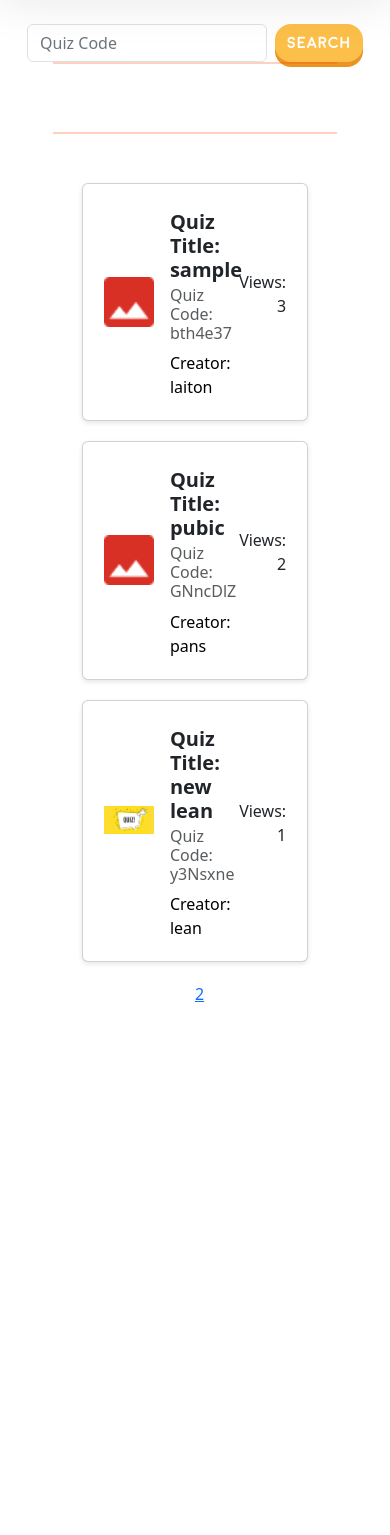
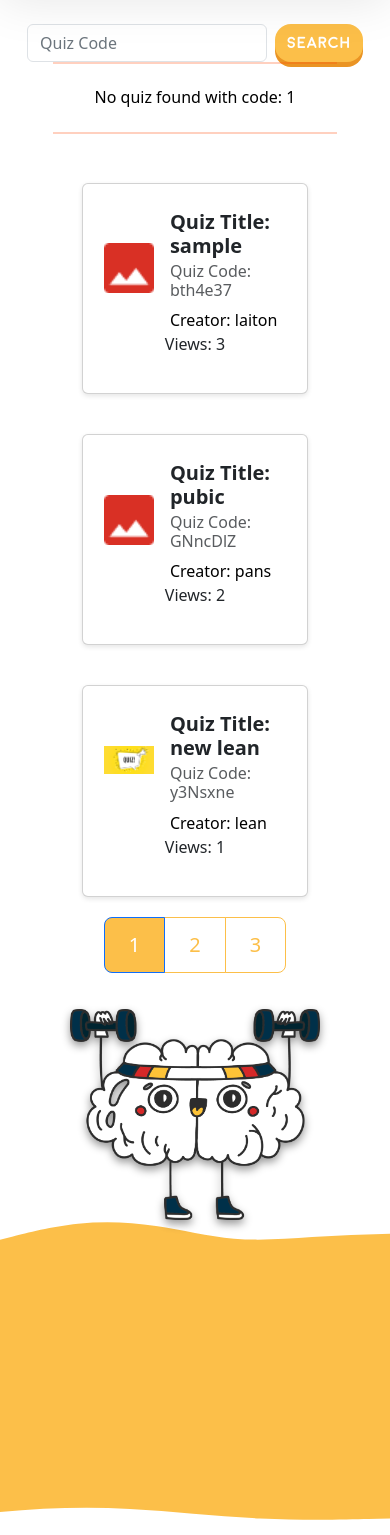
Before and after one commit to bakaraw/QuizWebsite, a PHP site: page /List.php in a window 390 px wide. Shown: the part 59-1594 px from the top of the page. Before the commit the page ends 1061 px from the top, so only its background shows below. Run offline with PHP 8.4, Linux system fonts and the light colour scheme; a user stored in the database is signed in; data comes from the database, SQL or seed files in the repository; some libraries are stand-ins or nearby versions.

Commit message:
list responsiveness

```diff
--- a/List.php
+++ b/List.php
@@ -4,10 +4,9 @@
 <head>
     <meta charset="UTF-8">
     <meta name="viewport" content="width=device-width, initial-scale=1.0">
-    <title>Your Page Title</title>
+    <title>Quiz List</title>
     <style>
         .card {
-            width: 20rem;
             padding: 5px;
             border: 1px solid #bd1717;
             border-radius: 8px;
@@ -29,7 +28,8 @@
         }
 
         .card-body {
-            padding: 20px;
+
+             padding: 20px;
             display: flex;
             align-items: center;
         }
@@ -72,6 +72,22 @@
             color: #FFFFFF;
         }
 
+        nav[aria-label="page nav"] {
+            display: flex;
+            justify-content: center;
+        }
+        .pagination .page-link {
+        color: #fcbf49;
+        background-color: #ffffff;
+        border-color: #fcbf49;
+
+        }
+
+        .pagination .page-item.active .page-link {
+            color: #ffffff;
+            background-color: #fcbf49;
+        }
+
         .img-container {
             flex: 0 0 50px;
             height: 50px;
@@ -87,6 +103,30 @@
         .text-content {
             flex: 1;
         }
+        .html, body {
+            height: 100%;
+            margin: 0;
+            padding: 0;
+            display: flex;
+            flex-direction: column;
+        }
+
+        .main-content {
+            flex-grow: 1;
+             overflow: auto; /* Adjust padding as needed */
+        }
+
+        .footer-content {
+            width: 100%;
+             overflow: hidden;
+        }
+        @media (max-width: 768px) {
+    .card-body {
+        flex-direction: column;
+    }
+}
+
+
     </style>
 </head>
 
@@ -150,7 +190,7 @@
         if ($result->num_rows > 0) {
             while ($row = $result->fetch_assoc()) {
                 echo '<hr style="border-top: 2px solid #ff4500; width: 73%; margin: auto;">';
-                echo '<div class="d-flex justify-content-center"><h5 class="card-title" style="color: white;">Quiz found</h5></div>';
+                echo '<div class="d-flex justify-content-center"><h5 class="card-title" style="color: black;">Quiz found</h5></div>';
                 $thumbnailPath = 'assets/img/uploads/' . htmlspecialchars($row["thumbnail"]);
                 if ($row["thumbnail"] === 'default_img.jpg' || !file_exists($thumbnailPath)) {
                     $thumbnailPath = 'assets/img/uploads/default_img.jpg';
@@ -179,7 +219,7 @@
             unset($_SESSION['quizCode']);
             echo '<hr style="border-top: 2px solid #ff4500; width: 73%; margin: auto;">';
             echo '<br>';
-            echo '<div data-quiz-code class="d-flex justify-content-center"><h5 class="card-subtitle" style="color: white;">No quiz found with code: ' . $quizCode . '</h5></div>';
+            echo '<div data-quiz-code class="d-flex justify-content-center"><h5 class="card-subtitle" style="color: black;">No quiz found with code: ' . $quizCode . '</h5></div>';
             echo '<br>';
             echo '<hr style="border-top: 2px solid #ff4500; width: 73%; margin: auto;">';
         }
@@ -188,7 +228,7 @@
 
     <?php
 
-    $itemsPerPage = 4;
+    $itemsPerPage = 3;
     $sql = "SELECT COUNT(*) as count FROM quizlisttable";
     $result = $conn->query($sql);
     $row = $result->fetch_assoc();
@@ -240,22 +280,44 @@
             . '</div>'
             . '</div>';
     }
-    echo '<div class="pagination-container">';
-    echo '<div class="card-body d-flex justify-content-center">';
 
-    for ($i = 1; $i <= $totalPages; $i++) {
-        if ($i == $currentPage) {
-            echo "<b>$i</b> ";
-        } else {
-            echo "<a href='?page=$i'>$i</a> ";
+         echo '<nav aria-label="page nav">';
+        echo '<ul class="pagination pagination-lg">';
+
+        for ($i = 1; $i <= $totalPages; $i++) {
+            if ($i == $currentPage) {
+                echo '<li class="page-item active" aria-current="page">';
+                echo '<span class="page-link">' . $i . '</span>';
+                echo '</li>';
+            } else {
+                echo '<li class="page-item"><a class="page-link" href="?page=' . $i . '">' . $i . '</a></li>';
+            }
         }
-    }
-    echo '</div>';
-    echo '</div>';
+
+        echo '</ul>';
+        echo '</nav>';
+
+
+
     $conn->close();
     ?>
 
-    <?php require('assets/php/footer.inc.php'); ?>
+
+<div class="footer-content">
+<div style="margin-top: 20px;">
+    <img class="me-auto img-shadow" src="assets/img/art/brain-art.png" alt="" style="display: block; width:250px; height: auto; margin: 0 auto;">
+</div>
+
+
+        <div>
+            <img src="assets/img/icons/curve1.svg" alt="" style="display: block; width: 100%;">
+        </div>
+
+        <div style="background-color: #fcbf49; width: 200%; height: 250px;">
+        </div>
+    </div>
+    <img src="assets/img/icons/curve2.svg" alt="">
+
 </body>
 
 </html>
--- a/assets/php/footer.inc.php
+++ b/assets/php/footer.inc.php
@@ -10,6 +10,7 @@
 
 
 </script>
+
 </body>
 
 </html>
```
